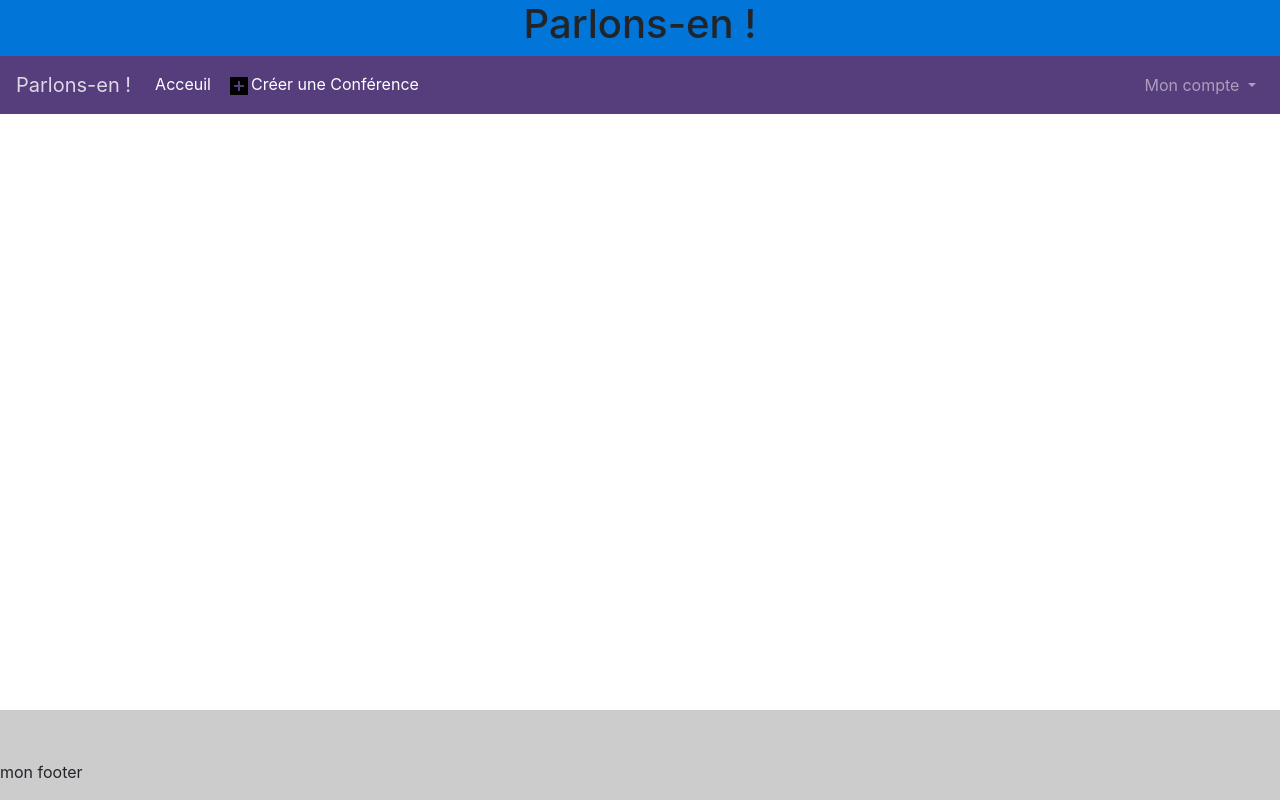
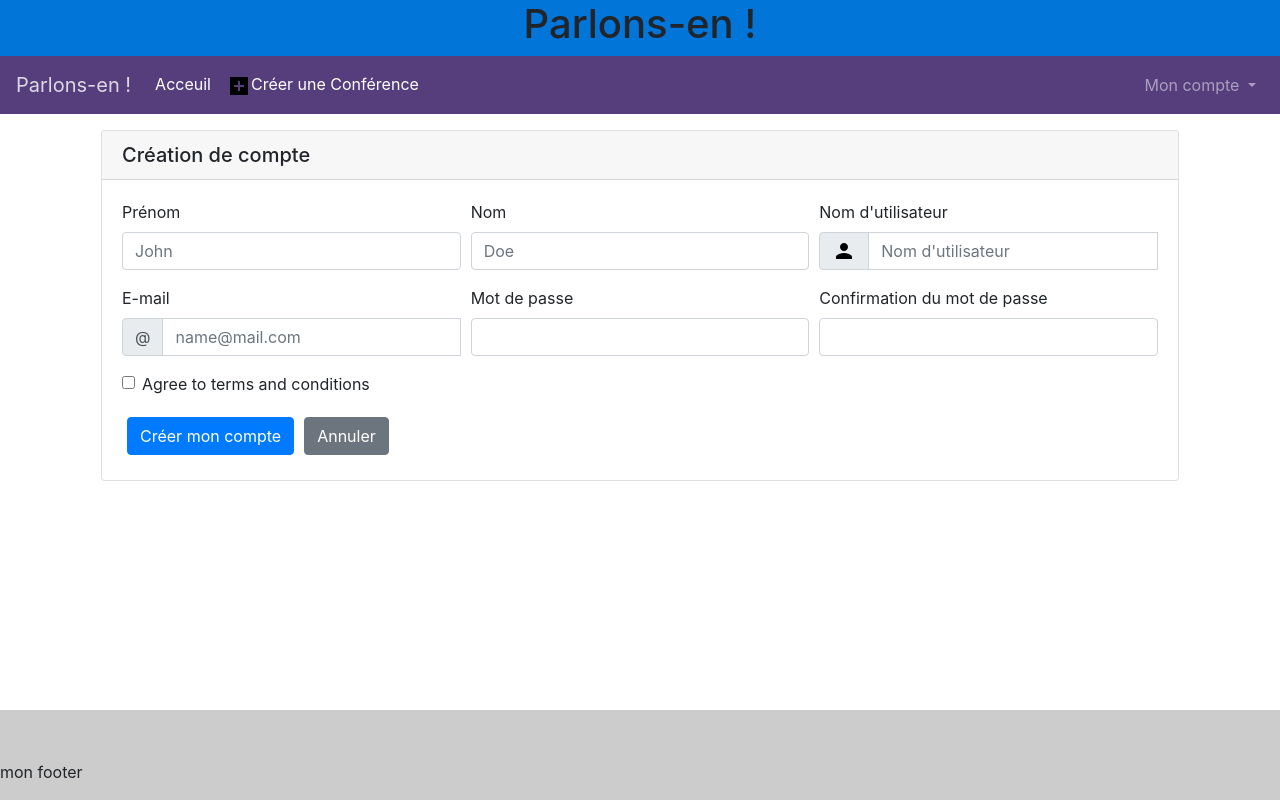
Before and after one commit to YorKeN-git/parlons-en, an Angular app: page /Creation-Compte in a window 1280 px wide. Before the commit this address led to /. Built offline with nearby package versions, Linux system fonts and the light colour scheme.

Commit message:
WIP Creation Compte

```diff
--- a/src/app/app-routing.module.ts
+++ b/src/app/app-routing.module.ts
@@ -1,11 +1,13 @@
 import { NgModule } from '@angular/core';
 import { Routes, RouterModule } from '@angular/router';
+import { CreationCompteComponent } from './pages/creation-compte/creation-compte.component';
 import { HomeComponent } from './pages/home/home.component';
 
 
 const routes: Routes = [
   {path: 'acceuil', component: HomeComponent},
-  {path: '', component: HomeComponent}
+  {path: '', component: HomeComponent},
+  {path: 'Creation-Compte', component: CreationCompteComponent}
 ];
 
 @NgModule({
--- a/src/app/app.module.ts
+++ b/src/app/app.module.ts
@@ -1,6 +1,5 @@
 import { BrowserModule } from '@angular/platform-browser';
 import { NgModule } from '@angular/core';
-
 import { AppRoutingModule } from './app-routing.module';
 import { AppComponent } from './app.component';
 import { HeaderComponent } from './components/header/header.component';
@@ -9,6 +8,7 @@ import { ConferenceALaUneComponent } from './components/conference-ala-une/confe
 import { HomeComponent } from './pages/home/home.component';
 import { ConferenceAVenirComponent } from './components/conference-avenir/conference-avenir.component';
 import { CreationCompteComponent } from './pages/creation-compte/creation-compte.component';
+import { FormsModule, ReactiveFormsModule } from '@angular/forms';
 
 @NgModule({
   declarations: [
@@ -22,7 +22,9 @@ import { CreationCompteComponent } from './pages/creation-compte/creation-compte
   ],
   imports: [
     BrowserModule,
-    AppRoutingModule
+    AppRoutingModule,
+    FormsModule,
+    ReactiveFormsModule
   ],
   providers: [],
   bootstrap: [AppComponent]
--- a/src/app/components/header/header.component.html
+++ b/src/app/components/header/header.component.html
@@ -23,7 +23,7 @@
                         <a class="dropdown-item" href="#"><img src="./assets/profil/account_circle-24px.svg" alt="">{{pseudo}}</a>
                         <div class="dropdown-divider"></div>
                         <button type="button" class="btn btn-primary btn-block">Connexion</button>
-                        <button type="button" class="btn btn-link">Pas encore inscrit? C'est par ici !</button>
+                        <button type="button" class="btn btn-link" [routerLink]="['/Creation-Compte']" routerLinkActive="router-link-active">Pas encore inscrit? C'est par ici !</button>
                         <button type="button" class="btn btn-danger btn-block">Déconnexion</button>
                     </div>
                 </ul>
--- a/src/app/pages/creation-compte/creation-compte.component.html
+++ b/src/app/pages/creation-compte/creation-compte.component.html
@@ -1 +1,84 @@
-<p>creation-compte works!</p>
+<div class="container">
+    <div class="card m-3">
+        <h5 class="card-header">Création de compte</h5>
+        <div class="card-body">
+            <form [formGroup]="creationCompteForm">
+                <div class="form-row">
+                    <!-- Prénom  -->
+                    <div class="col-md-4 mb-3">
+                        <label for="validationPrenom">Prénom</label>
+                        <input type="text" class="form-control" id="validationPrenom" placeholder="John" value="" required>
+                        <div class="valid-feedback">
+                            OK!
+                        </div>
+                    </div>
+                    <!-- /Prénom  -->
+                    <!-- Nom -->
+                    <div class="col-md-4 mb-3">
+                        <label for="validationNom">Nom</label>
+                        <input type="text" class="form-control" id="validationNom" placeholder="Doe" value="" required>
+                        <div class="valid-feedback">
+                            OK!
+                        </div>
+                    </div>
+                    <!-- /Nom -->
+                    <!-- UserName -->
+                    <div class="col-md-4 mb-3">
+                        <label for="validationUsername">Nom d'utilisateur</label>
+                        <div class="input-group">
+                            <div class="input-group-prepend">
+                                <span class="input-group-text" id="inputGroupPrepend"><img src="./assets/creationCompte/person-24px.svg" alt="" srcset=""></span>
+                            </div>
+                            <input type="text" class="form-control" id="validationUsername" placeholder="Nom d'utilisateur" aria-describedby="inputGroupPrepend" required>
+                            <div class="invalid-feedback">
+                                S'il vous plaît, choisissez un nom d'utilisateur.
+                            </div>
+                        </div>
+                    </div>
+                    <!-- /UserName -->
+                </div>
+                <div class="form-row">
+                    <!-- E-mail -->
+                    <div class="col-md-4 mb-3">
+                        <label for="validationEmail">E-mail</label>
+                        <div class="input-group">
+                            <div class="input-group-prepend">
+                                <span class="input-group-text" id="inputGroupPrepend">@</span>
+                            </div>
+                            <input type="e-mail" class="form-control" id="validationEmail" placeholder="name@mail.com" aria-describedby="inputGroupPrepend" required>
+                            <div class="invalid-feedback">
+                                Veuillez entrer un e-mail valide.
+                            </div>
+                        </div>
+                    </div>
+                    <!-- /E-mail -->
+                    <!-- Mdp -->
+                    <div class="col-md-4 mb-3">
+                        <label for="validationMdp">Mot de passe</label>
+                        <input type="password" class="form-control" id="validationMdp" value="" required>
+                    </div>
+                    <!-- /Mdp -->
+                    <!-- Confirmation Mdp -->
+                    <div class="col-md-4 mb-3">
+                        <label for="validationMdpConfirmer">Confirmation du mot de passe</label>
+                        <input type="password" class="form-control" id="validationMdpConfirmer" value="" required>
+                    </div>
+                    <!-- /Confirmation Mdp -->
+                </div>
+                <div class="form-group">
+                    <div class="form-check">
+                        <input class="form-check-input" type="checkbox" value="" id="invalidCheck" required>
+                        <label class="form-check-label" for="invalidCheck">
+                      Agree to terms and conditions
+                    </label>
+                        <div class="invalid-feedback">
+                            You must agre before submitting.
+                        </div>
+                    </div>
+                </div>
+                <button class="btn btn-primary" type="submit">Créer mon compte</button>
+                <button class="btn btn-secondary" type="submit">Annuler</button>
+            </form>
+        </div>
+    </div>
+</div>
--- a/src/app/pages/creation-compte/creation-compte.component.scss
+++ b/src/app/pages/creation-compte/creation-compte.component.scss
@@ -0,0 +1,3 @@
+button {
+    margin: 5px;
+}
--- a/src/app/pages/creation-compte/creation-compte.component.ts
+++ b/src/app/pages/creation-compte/creation-compte.component.ts
@@ -1,4 +1,5 @@
 import { Component, OnInit } from '@angular/core';
+import { FormBuilder, FormGroup, Validators } from '@angular/forms';
 
 @Component({
   selector: 'app-creation-compte',
@@ -6,10 +7,21 @@ import { Component, OnInit } from '@angular/core';
   styleUrls: ['./creation-compte.component.scss']
 })
 export class CreationCompteComponent implements OnInit {
+  creationCompteForm: FormGroup;
 
-  constructor() { }
+  constructor(private formBuilder: FormBuilder) { }
 
   ngOnInit() {
+    this.creationCompteForm = this.formBuilder.group({
+      validationPrenom: ['', Validators.required],
+      validationNom: ['', Validators.required],
+      validationUsername: ['', Validators.required],
+      validationEmail: ['', [Validators.required, Validators.email]],
+      validationMdp: ['', [Validators.required, Validators.minLength(6)]],
+      validationMdpConfirmer: ['', Validators.required]
+    }, {
+      //validator: MustMatch('password', 'confirmPassword')
+  });
   }
 
 }
```
Also changed, not shown: src/assets/creationCompte/person-24px.svg (added).
